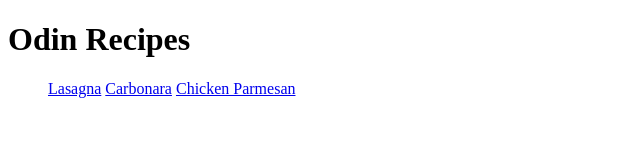
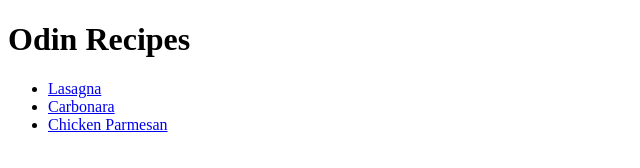
Before and after one commit to brandonmwood1/odin-recipes, a plain HTML site: page index.html in a window 1280 px wide. Shown: the whole page, without its empty margins (0-640 px from the left). Drawn offline with Linux system fonts and the light colour scheme.

Commit message:
Move recipe links to unordered list

```diff
--- a/index.html
+++ b/index.html
@@ -8,9 +8,9 @@
 <body>
     <h1>Odin Recipes</h1>
     <ul>
-        <a href="recipes/lasagna.html">Lasagna</a>
-        <a href="recipes/carbonara.html">Carbonara</a>
-        <a href="recipes/chicken-parm.html">Chicken Parmesan</a>
+        <li><a href="recipes/lasagna.html">Lasagna</a></li>
+        <li><a href="recipes/carbonara.html">Carbonara</a></li>
+        <li><a href="recipes/chicken-parm.html">Chicken Parmesan</a></li>
     </ul>
 </body>
 </html>
```
